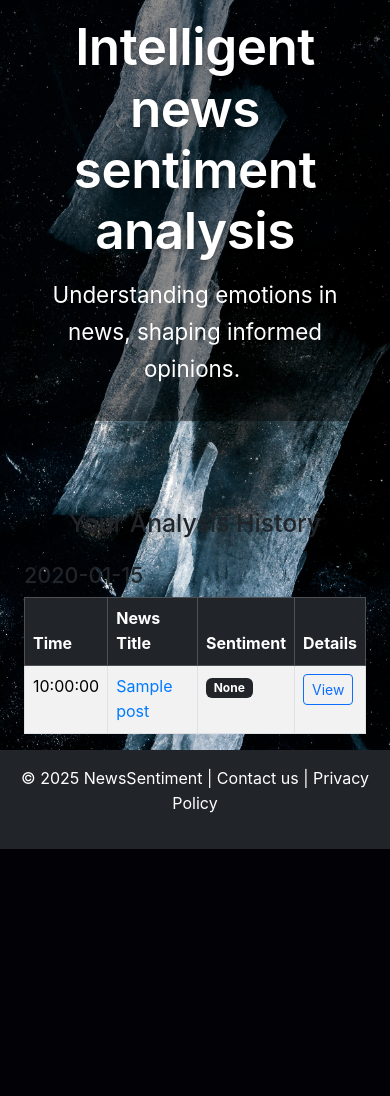
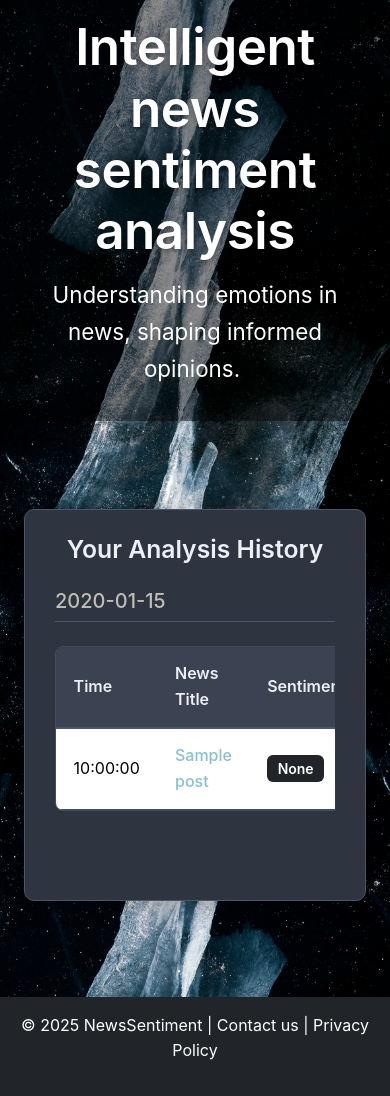
Before and after one commit to XiuwenYin/news-sentiment-analysis, a Flask app: page /history/history in a window 390 px wide. Shown: the part 71-1167 px from the top of the page. Before the commit the page ends 920 px from the top, so only its background shows below. Run offline with Flask 3, Linux system fonts and the light colour scheme; a user stored in the database is signed in; tables that the repository leaves empty hold one stand-in row (values such as "Sample post").

Commit message:
Optimize the history page layout by adding a responsive table and detailed information display.

```diff
--- a/app/static/css/homepage.css
+++ b/app/static/css/homepage.css
@@ -515,6 +515,7 @@ a:hover {
 }
 
 /* === History Page Styles === */
+/* === History Page Styles === */
 .history-container-card {
     background-color: #2E3440;
     border: 1px solid #4C566A;
@@ -522,7 +523,7 @@ a:hover {
     padding: 25px 30px;
     box-shadow: 0 6px 20px rgba(0, 0, 0, 0.25);
     color: #D8DEE9;
-    margin-bottom: 3rem; /* Added for spacing from footer */
+    margin-bottom: 3rem;
 }
 
 .history-title {
@@ -537,7 +538,7 @@ a:hover {
     padding-bottom: 0.5rem;
     margin-bottom: 1.5rem !important;
     font-weight: 500;
-    font-size: 1.25rem; /* Made date header slightly larger */
+    font-size: 1.25rem;
 }
 
 .history-table {
@@ -555,19 +556,15 @@ a:hover {
 .history-table td {
     padding: 0.9rem 1.1rem;
     vertical-align: middle;
-    border-top: 1px solid #434C5E;
+    border-top: 1px solid #434C5E; /* Horizontal lines between rows */
     text-align: left;
 }
 
-.history-table td:first-child,
-.history-table th:first-child {
-    border-left: none;
-}
-
-.history-table td:last-child,
-.history-table th:last-child {
-    border-right: none;
-}
+/* Remove extra borders from table if it has its own border and radius */
+.history-table th:first-child,
+.history-table td:first-child { border-left: none; }
+.history-table th:last-child,
+.history-table td:last-child { border-right: none; }
 
 
 .history-table thead th {
@@ -575,53 +572,103 @@ a:hover {
     color: #ECEFF4;
     font-weight: 600;
     border-bottom: 2px solid #4C566A;
-    border-top: none;
+    border-top: none; /* No top border for header cells */
 }
 
-/* Remove top border for the first row in tbody if thead exists */
 .history-table thead + tbody tr:first-child td {
-    border-top: none;
+    border-top: none; /* No top border for first data row if thead exists */
 }
 
-
-.history-table tbody tr:nth-of-type(odd) {
-    background-color: rgba(59, 66, 82, 0.15); /* Subtle odd row striping */
+.history-table tbody tr:nth-of-type(odd) .history-table-row td, /* Apply to main rows only */
+.history-table tbody tr.history-table-row:nth-of-type(odd) td { /* More specific */
+    /* background-color: rgba(59, 66, 82, 0.15); */ /* Optional: subtle striping if desired */
 }
 
-.history-table tbody tr:hover {
+.history-table tbody tr.history-table-row:hover td {
     background-color: rgba(76, 86, 106, 0.35);
 }
 
 .history-table td a {
-    color: #88C0D0;
+    color: #88C0D0; /* Nord ice blue */
     font-weight: 500;
-    text-decoration: none; /* Removed default underline */
+    text-decoration: none;
+}
+.history-table td a:hover {
+    color: #A3D4E4;
+    text-decoration: underline;
 }
 
-.history-table td a:hover {
-    color: #A3D4E4;
-    text-decoration: underline; /* Underline on hover */
-}
-
-.custom-badge { /* Applied to sentiment badges */
+.custom-badge {
     padding: 0.45em 0.75em;
     font-size: 0.875em;
     font-weight: 600;
-    border-radius: 0.375rem; /* Slightly more rounded badge */
+    border-radius: 0.375rem;
 }
-
-/* Ensuring Bootstrap default badge colors have good text contrast */
 .badge.bg-success { color: #ffffff; }
 .badge.bg-danger { color: #ffffff; }
 .badge.bg-secondary { color: #ffffff; }
 .badge.bg-dark { color: #ffffff; }
-
 
 .no-history-message {
     color: #A3B1C2;
     font-size: 1.1rem;
     padding: 2rem 0;
     text-align: center;
+}
+
+/* --- New/Updated Styles for History Details --- */
+.view-details-btn.btn-outline-info { /* Styling the "View" button */
+    color: #8FBCBB; /* Nord teal/aqua */
+    border-color: #8FBCBB;
+    padding: 0.25rem 0.6rem; /* Adjust padding for btn-sm */
+    font-size: 0.8rem;   /* Adjust font size for btn-sm */
+}
+.view-details-btn.btn-outline-info:hover {
+    background-color: #8FBCBB;
+    color: #2E3440; /* Dark text on hover */
+}
+
+tr.history-details-row td { /* The td containing the details div */
+    border-top: none !important; /* Remove top border for a cleaner look when expanded */
+    padding: 0; /* Remove padding from td as inner div has it */
+}
+
+.history-details-content {
+    background-color: #3B4252; /* Slightly different dark background for details */
+    color: #D8DEE9;
+    border-top: 1px dashed #4C566A; /* Optional dashed line to separate from main row */
+}
+
+.history-details-content p {
+    margin-bottom: 0.5rem; /* Reduced margin for paragraphs in details */
+    font-size: 0.9rem;
+}
+.history-details-content p strong {
+    color: #ECEFF4; /* Brighter color for "Category:", "Emotions:" */
+}
+
+.history-details-content .emotions-list { /* Styling for the emotions ul */
+    margin-top: 0.25rem;
+    margin-bottom: 0.5rem;
+    padding-left: 1rem; /* Indent list items */
+}
+.history-details-content .emotions-list li {
+    color: #D8DEE9;
+    font-size: 0.85rem;
+    margin-bottom: 0.2rem; /* Spacing between emotion items */
+    border-top: none !important; /* Ensure no extra borders here */
+    padding: 0.1rem 0; /* Minimal padding */
+}
+.history-details-content .emotion-label {
+    color: #B0BFCB; /* Slightly softer color for emotion name */
+}
+.history-details-content .emotion-score {
+    color: #E0E0E0; /* Score color */
+    font-weight: 500;
+}
+
+.history-details-content .text-muted.small { /* For "No detailed emotion data" */
+    color: #8A94A3 !important; /* Ensure it's visible */
 }
 
 /* === Insight Page (user.html) Specific Styles === */
--- a/app/templates/history.html
+++ b/app/templates/history.html
@@ -1,55 +1,67 @@
 {% extends "base.html" %}
+
+{% block title %}Analysis History{% endblock %}
+
 {% block content %}
-<div class="container mt-5">
-    <h2 class="text-center mb-4">Your Analysis History</h2>
+<div class="container mt-5 mb-5">
+    <div class="row justify-content-center">
+        <div class="col-md-11 col-lg-10"> {# Wider column for table content #}
 
+            <div class="history-container-card"> {# Using the same wrapper class as before #}
+
+                <h2 class="text-center mb-4 history-title">Your Analysis History</h2>
+
+                {% if grouped_posts %}
                     {% for date, posts in grouped_posts.items() %}
-    <h4 class="mt-4">{{ date }}</h4>
-    <table class="table table-bordered table-striped">
-        <thead class="table-dark">
+                    <div class="date-group mb-5"> {# Increased bottom margin for date groups #}
+                        <h4 class="date-header mb-3">{{ date }}</h4>
+                        <div class="table-responsive">
+                            <table class="table history-table"> {# Custom class for styling #}
+                                <thead>
                                     <tr>
-                <th scope="col">Time</th>
+                                        <th scope="col" style="width: 15%;">Time</th>
                                         <th scope="col">News Title</th>
-                <th scope="col">Sentiment</th>
-                <th scope="col">Details</th>
+                                        <th scope="col" style="width: 15%;">Sentiment</th>
+                                        <th scope="col" style="width: 10%;">Details</th>
                                     </tr>
                                 </thead>
                                 <tbody>
                                     {% for post in posts %}
-            <tr>
+                                    <tr class="history-table-row"> {# Class for main row #}
                                         <td>{{ post.timestamp.strftime('%H:%M:%S') }}</td>
+                                        {# CORRECTED url_for HERE #}
                                         <td><a href="{{ url_for('history.post_detail', post_id=post.id) }}">{{ post.title }}</a></td>
                                         <td>
                                             {% if post.sentiment == 'Positive' %}
-                    <span class="badge bg-success">Positive</span>
+                                            <span class="badge bg-success custom-badge">{{ post.sentiment }}</span>
                                             {% elif post.sentiment == 'Negative' %}
-                    <span class="badge bg-danger">Negative</span>
+                                            <span class="badge bg-danger custom-badge">{{ post.sentiment }}</span>
                                             {% elif post.sentiment == 'Neutral' %}
-                    <span class="badge bg-secondary">Neutral</span>
+                                            <span class="badge bg-secondary custom-badge">{{ post.sentiment }}</span>
                                             {% else %}
-                    <span class="badge bg-dark">None</span>
+                                            <span class="badge bg-dark custom-badge">None</span>
                                             {% endif %}
                                         </td>
                                         <td>
-                    <button class="btn btn-sm btn-outline-primary" type="button" data-bs-toggle="collapse"
-                        data-bs-target="#details-{{ post.id }}">
+                                            <button class="btn btn-sm btn-outline-info view-details-btn" type="button" data-bs-toggle="collapse"
+                                                data-bs-target="#details-{{ post.id }}" aria-expanded="false" aria-controls="details-{{ post.id }}">
                                                 View
                                             </button>
                                         </td>
                                     </tr>
-            <tr class="collapse" id="details-{{ post.id }}">
-                <td colspan="4">
-                    <div class="p-3 bg-light">
+                                    <tr class="collapse history-details-row" id="details-{{ post.id }}"> {# Class for details row #}
+                                        <td colspan="4" class="p-0"> {# Remove padding from td to let inner div control it #}
+                                            <div class="history-details-content p-3">
                                                 <p><strong>Category:</strong> {{ post.category or "N/A" }}</p>
-                        <p><strong>Emotions:</strong></p>
-                        {% if post.emotions %}
-                        <ul>
+                                                <p class="mb-1"><strong>Emotions:</strong></p>
+                                                {% if post.emotions and post.emotions is mapping and post.emotions|length > 0 %}
+                                                <ul class="list-unstyled emotions-list ps-3"> {# list-unstyled and custom class #}
                                                     {% for emotion, score in post.emotions.items() %}
-                            <li>{{ emotion }}: {{ '%.3f'|format(score) }}</li>
+                                                    <li><span class="emotion-label">{{ emotion }}:</span> <span class="emotion-score">{{ '%.3f'|format(score) }}</span></li>
                                                     {% endfor %}
                                                 </ul>
                                                 {% else %}
-                        <p class="text-muted">No emotion data available.</p>
+                                                <p class="text-muted small">No detailed emotion data available.</p>
                                                 {% endif %}
                                             </div>
                                         </td>
@@ -57,6 +69,15 @@
                                     {% endfor %}
                                 </tbody>
                             </table>
+                        </div>
+                    </div>
                     {% endfor %}
+                {% else %}
+                    <p class="text-center no-history-message">You have no analysis history yet.</p>
+                {% endif %}
+
+            </div>
+        </div>
+    </div>
 </div>
 {% endblock %}
```
Lines whose indentation alone changed are shown as unchanged.
